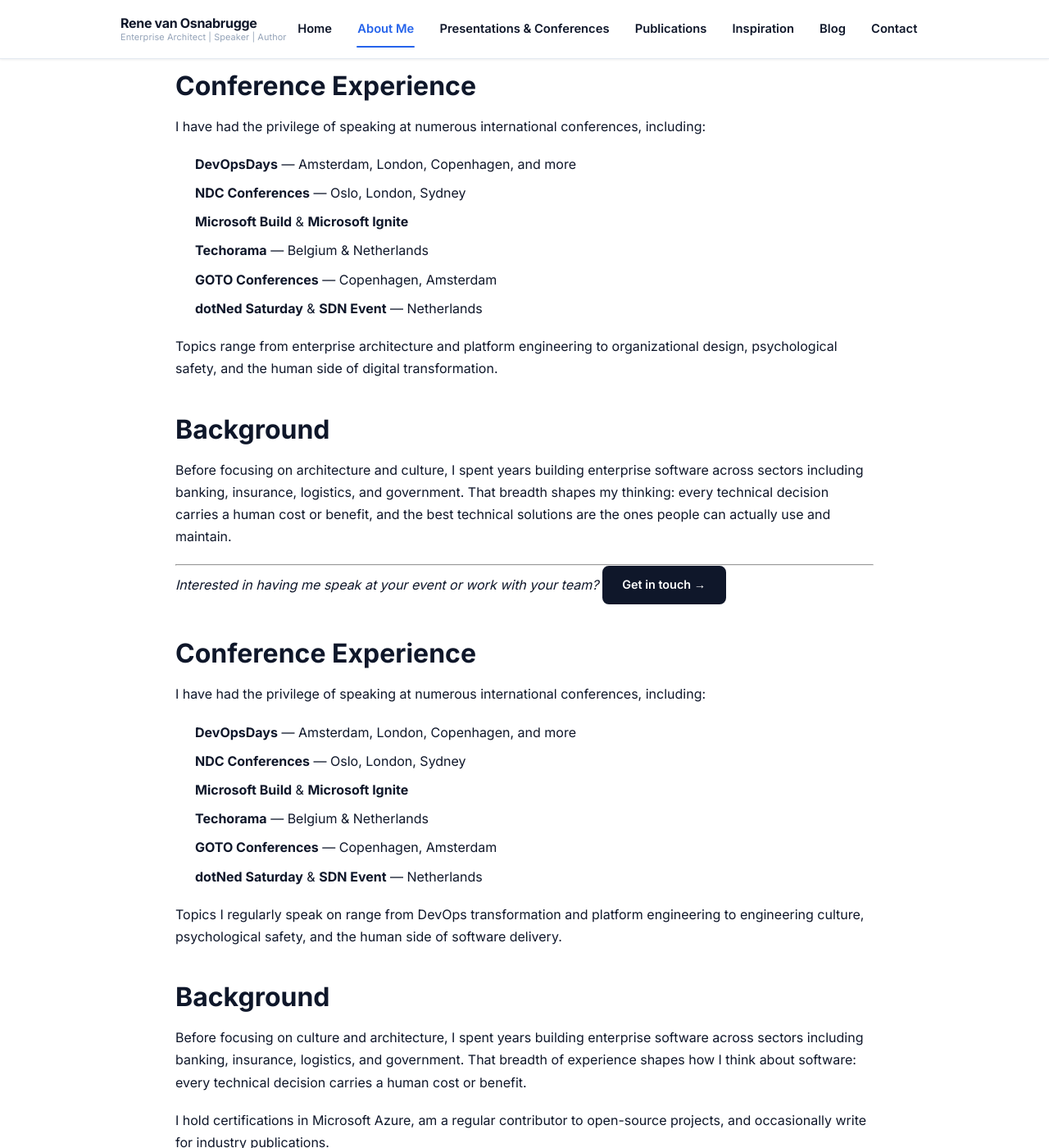
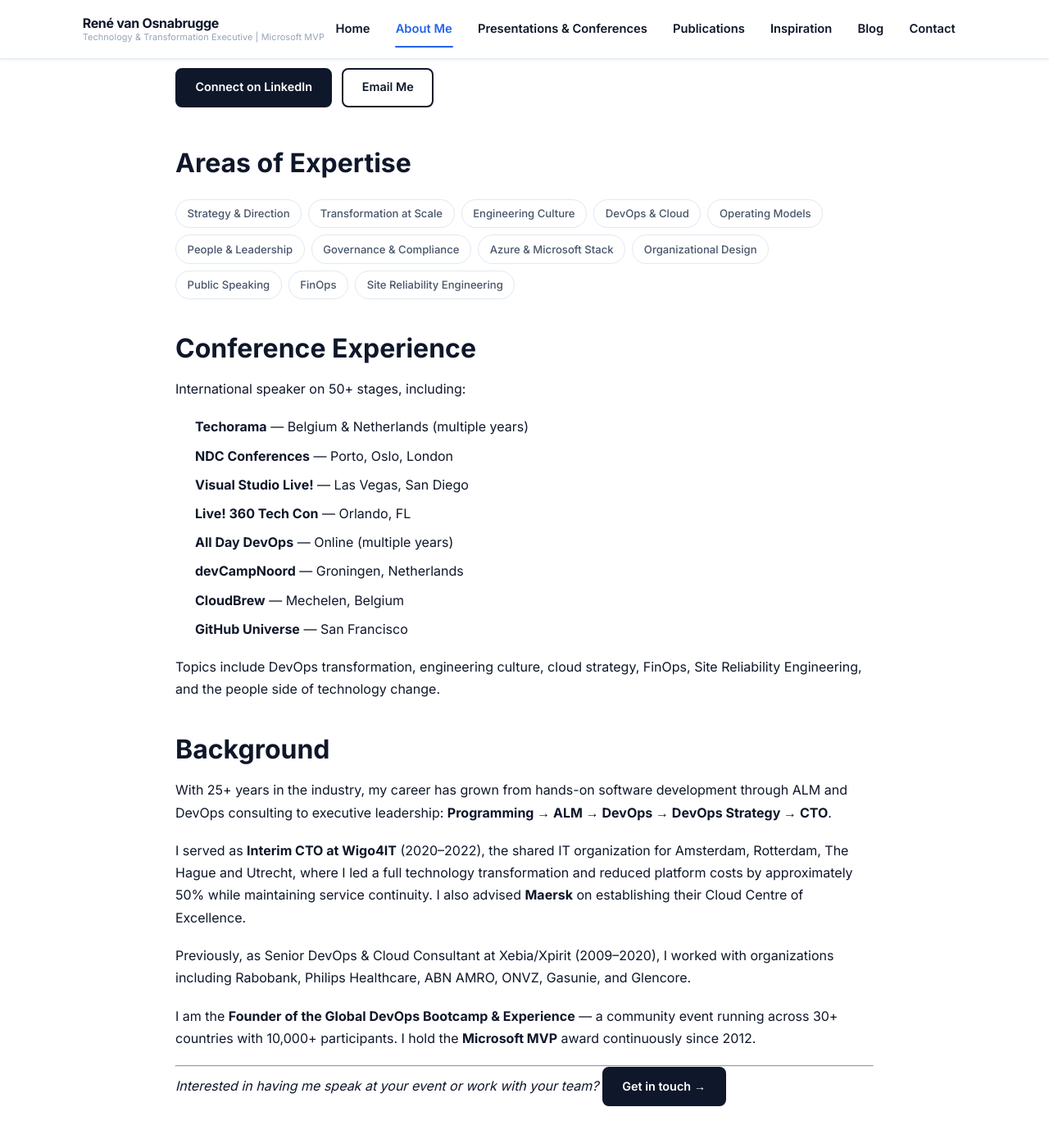
Before and after one commit to renevanosnabrugge/culture-engineer, a Jekyll site: the page built from pages/about.md, in a window 1280 px wide and 1400 px high, scrolled down 1112 px. Shown: the whole window at 82% size. Built offline with Jekyll 4.4.1, drawn with Linux system fonts in a browser that asks for light colours; some of the changed text lies outside the part shown.

Commit message:
:sparkles: Updated About me

```diff
--- a/_config.yml
+++ b/_config.yml
@@ -1,19 +1,21 @@
-title: Culture Engineers
-description: Architect | Speaker | Author — Building better engineering cultures
+title: René van Osnabrugge
+description: Technology & Transformation Executive | Speaker | Microsoft MVP — Most technology problems are culture problems in disguise
 url: ""
 baseurl: ""
 
 author:
-  name: Rene van Osnabrugge
-  title: Enterprise Architect | Speaker | Author
-  email: info@cultureengineers.io
+  name: René van Osnabrugge
+  title: Technology & Transformation Executive | Microsoft MVP
+  email: rvanosnabrugge@live.com
   linkedin: https://www.linkedin.com/in/renevanosnabrugge
   twitter: https://twitter.com/renevanosnabrugge
   github: https://github.com/renevanosnabrugge
   bio: >
-    Passionate software architect and culture engineer, helping teams build
-    better products and healthier engineering cultures through continuous
-    improvement, DevOps practices, and people-first leadership.
+    A technology executive with 25+ years of experience helping complex organizations
+    become sharper, faster and more effective, while moving the people inside them
+    along the way. Global Consulting Director at Xebia · Microsoft Services (Xpirit),
+    Microsoft MVP since 2012, founder of the Global DevOps Bootcamp, and international
+    speaker on 50+ stages.
   photo: /assets/images/profile.jpg
 
 # Build settings
--- a/pages/about.md
+++ b/pages/about.md
@@ -1,7 +1,7 @@
 ---
 layout: page
 title: About Me
-subtitle: Enterprise Architect | Speaker | Author
+subtitle: Technology & Transformation Executive | Speaker | Microsoft MVP
 permalink: /about/
 ---
 
@@ -10,19 +10,26 @@
     <h2 class="about-name">{{ site.author.name }}</h2>
     <p class="about-role">{{ site.author.title }}</p>
     <p class="about-bio">
-      I am an enterprise architect and culture engineer with over 15 years of experience
-      helping organizations design future-proof solutions, navigate complexity with clarity,
-      and build the bridge between business strategy and technology.
+      A technology executive with 25+ years of experience helping complex organizations become
+      sharper, faster and more effective — while moving the people inside them along the way.
+      Currently Global Consulting Director at Xebia &middot; Microsoft Services (Xpirit), leading
+      consulting strategy, delivery and talent across four international entities with a primary
+      focus on the Benelux region.
     </p>
     <p class="about-bio">
-      I love sharing knowledge — on stage, in writing, and in conversations that inspire
-      growth and innovation. My work spans architecture consulting, organizational design,
-      DevOps transformation, and cultivating high-performance engineering cultures.
+      I operate where strategy, execution and people leadership come together, turning ambition
+      into real change instead of slideware. Regulated, high-continuity environments are
+      familiar territory — places where standing still isn’t an option but neither is breaking things.
     </p>
     <p class="about-bio">
-      Whether advising a CTO, keynoting a conference, or embedding with an engineering team,
-      my goal is always the same: make complex things clear, and make good ideas stick.
+      I have a soft spot for organizations where technology matters to people’s lives: healthcare,
+      government, education. I am known for stepping beyond formal role boundaries to fix what
+      is systemically broken and for being consistently drawn into the strategic and creative
+      work that moves organizations forward.
     </p>
+    <blockquote style="border-left:3px solid var(--accent,#e85d04);padding-left:1rem;margin:1.5rem 0;font-style:italic;color:var(--slate-600)">
+      &ldquo;Most technology problems are culture problems in disguise.&rdquo;
+    </blockquote>
     <div class="about-actions">
       <a href="{{ site.author.linkedin }}" class="btn btn-dark" target="_blank" rel="noopener noreferrer">Connect on LinkedIn</a>
       <a href="mailto:{{ site.author.email }}" class="btn btn-outline-dark">Email Me</a>
@@ -43,69 +50,56 @@
 ## Areas of Expertise
 
 <div class="expertise-list">
-  <span class="expertise-tag">Software Architecture</span>
-  <span class="expertise-tag">Enterprise Architecture</span>
-  <span class="expertise-tag">DevOps &amp; CI/CD</span>
-  <span class="expertise-tag">Cloud &amp; Azure</span>
-  <span class="expertise-tag">Platform Engineering</span>
-  <span class="expertise-tag">Team Culture</span>
-  <span class="expertise-tag">Agile &amp; Lean</span>
-  <span class="expertise-tag">DORA Metrics</span>
+  <span class="expertise-tag">Strategy &amp; Direction</span>
+  <span class="expertise-tag">Transformation at Scale</span>
+  <span class="expertise-tag">Engineering Culture</span>
+  <span class="expertise-tag">DevOps &amp; Cloud</span>
+  <span class="expertise-tag">Operating Models</span>
+  <span class="expertise-tag">People &amp; Leadership</span>
+  <span class="expertise-tag">Governance &amp; Compliance</span>
+  <span class="expertise-tag">Azure &amp; Microsoft Stack</span>
   <span class="expertise-tag">Organizational Design</span>
   <span class="expertise-tag">Public Speaking</span>
+  <span class="expertise-tag">FinOps</span>
+  <span class="expertise-tag">Site Reliability Engineering</span>
 </div>
 
 ## Conference Experience
 
-I have had the privilege of speaking at numerous international conferences, including:
+International speaker on 50+ stages, including:
 
-- **DevOpsDays** — Amsterdam, London, Copenhagen, and more
-- **NDC Conferences** — Oslo, London, Sydney
-- **Microsoft Build** &amp; **Microsoft Ignite**
-- **Techorama** — Belgium &amp; Netherlands
-- **GOTO Conferences** — Copenhagen, Amsterdam
-- **dotNed Saturday** &amp; **SDN Event** — Netherlands
+- **Techorama** — Belgium &amp; Netherlands (multiple years)
+- **NDC Conferences** — Porto, Oslo, London
+- **Visual Studio Live!** — Las Vegas, San Diego
+- **Live! 360 Tech Con** — Orlando, FL
+- **All Day DevOps** — Online (multiple years)
+- **devCampNoord** — Groningen, Netherlands
+- **CloudBrew** — Mechelen, Belgium
+- **GitHub Universe** — San Francisco
 
-Topics range from enterprise architecture and platform engineering to organizational design,
-psychological safety, and the human side of digital transformation.
+Topics include DevOps transformation, engineering culture, cloud strategy, FinOps,
+Site Reliability Engineering, and the people side of technology change.
 
 ## Background
 
-Before focusing on architecture and culture, I spent years building enterprise software across
-sectors including banking, insurance, logistics, and government. That breadth shapes my thinking:
-every technical decision carries a human cost or benefit, and the best technical solutions are
-the ones people can actually use and maintain.
+With 25+ years in the industry, my career has grown from hands-on software development
+through ALM and DevOps consulting to executive leadership:
+**Programming → ALM → DevOps → DevOps Strategy → CTO**.
+
+I served as **Interim CTO at Wigo4IT** (2020–2022), the shared IT organization for
+Amsterdam, Rotterdam, The Hague and Utrecht, where I led a full technology transformation
+and reduced platform costs by approximately 50% while maintaining service continuity.
+I also advised **Maersk** on establishing their Cloud Centre of Excellence.
+
+Previously, as Senior DevOps &amp; Cloud Consultant at Xebia/Xpirit (2009–2020),
+I worked with organizations including Rabobank, Philips Healthcare, ABN AMRO, ONVZ,
+Gasunie, and Glencore.
+
+I am the **Founder of the Global DevOps Bootcamp &amp; Experience** — a community event
+running across 30+ countries with 10,000+ participants. I hold the **Microsoft MVP** award
+continuously since 2012.
 
 ---
 
 *Interested in having me speak at your event or work with your team?*
-[Get in touch &rarr;](mailto:{{ site.author.email }}){: .btn .btn-dark}
-
-
-## Conference Experience
-
-I have had the privilege of speaking at numerous international conferences, including:
-
-- **DevOpsDays** — Amsterdam, London, Copenhagen, and more
-- **NDC Conferences** — Oslo, London, Sydney
-- **Microsoft Build** & **Microsoft Ignite**
-- **Techorama** — Belgium & Netherlands
-- **GOTO Conferences** — Copenhagen, Amsterdam
-- **dotNed Saturday** & **SDN Event** — Netherlands
-
-Topics I regularly speak on range from DevOps transformation and platform engineering to
-engineering culture, psychological safety, and the human side of software delivery.
-
-## Background
-
-Before focusing on culture and architecture, I spent years building enterprise software across
-sectors including banking, insurance, logistics, and government. That breadth of experience
-shapes how I think about software: every technical decision carries a human cost or benefit.
-
-I hold certifications in Microsoft Azure, am a regular contributor to open-source projects,
-and occasionally write for industry publications.
-
----
-
-*Interested in having me speak at your event or consult for your team?*
-[Get in touch &rarr;](mailto:{{ site.author.email }}){: .btn .btn-primary}
+[Get in touch →](mailto:{{ site.author.email }}){: .btn .btn-dark}
```
Also changed, not shown: index.html (+15 -15 lines).
